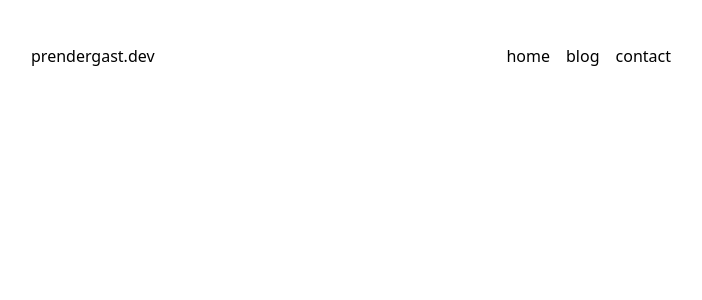
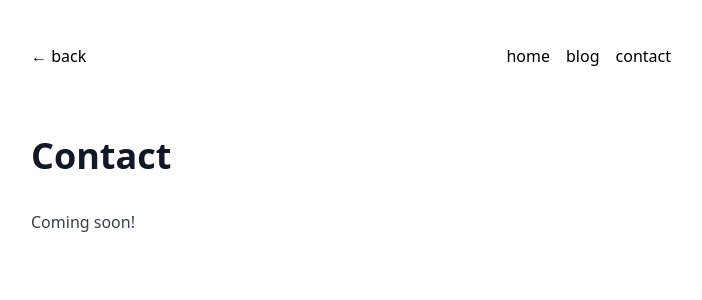
Before and after one commit to rprend/YAPS, a Next.js app: page /contact in a window 1280 px wide. Shown: the top 300 px of the page, without its empty margins (289-991 px from the left). Built offline with nearby package versions, Linux system fonts and the light colour scheme.

Commit message:
Fix the blogging system

```diff
--- /dev/null
+++ b/components/BlogList.tsx
@@ -0,0 +1,18 @@
+import { PostType } from "../interfaces/post"
+
+interface BlogListProps {
+  posts: PostType[]
+}
+
+export default function BlogList(props: BlogListProps): JSX.Element {
+  return (
+    <div>
+      {props.posts.map((post) => (
+        <div key={post.slug} className="flex flex-row justify-between">
+          <p><a href={`/blog/${post.slug}`}>{post.title}</a></p>
+          <p>{post.date}</p>
+        </div>
+      ))}
+    </div>
+  )
+}
--- a/components/homepage.tsx
+++ b/components/homepage.tsx
@@ -1,11 +1,11 @@
 import { PostType } from "../interfaces/post";
+import BlogList from "./BlogList";
 
 interface HomePageProps {
   posts: PostType[]
 }
 
 export function HomePage(props: HomePageProps): JSX.Element {
-  console.log(props)
   return (
     <article className="prose prose-slate mx-auto mb-12">
       <h3>Ryan&apos;s homepage</h3>
@@ -27,17 +27,7 @@ export function HomePage(props: HomePageProps): JSX.Element {
         </div>
       </div>
       <h3>Blog</h3>
-      <p>I write about things.</p>
-      {/* Make a for loop which goes over all of the posts*/}
-      <div>
-        {props.posts.map((post) => (
-          <div key={post.slug} className="flex flex-row justify-between">
-            <p><a href={`/blog/${post.slug}`}>{post.title}</a></p>
-            <p>{post.date}</p>
-          </div>
-        ))}
-      </div>
-
+      <BlogList posts={props.posts} />
     </article>
   )
 }
--- a/components/navbar.tsx
+++ b/components/navbar.tsx
@@ -1,18 +1,24 @@
 import Link from 'next/link'
 
-export interface SidebarProps {
+export interface NavbarProps {
+  showBackButton?: boolean
 }
 
-export default function Navbar(): JSX.Element {
+export default function Navbar(props: NavbarProps): JSX.Element {
 
   return (
     <header className="flex align-center items-center h-16 justify-between mb-12">
-    <h1 className="">prendergast.dev</h1>
-      <div className="flex flex-row space-x-4">
-        <Link href="/">home</Link>
-        <Link href="/blog">blog</Link>
-        <Link href="/contact">contact</Link>
-      </div>
+    {props.showBackButton && (
+      <p><Link href="/">&larr; back</Link></p>
+    )}
+    {!props.showBackButton && (
+      <p className="">prendergast.dev</p>
+    )}
+    <div className="flex flex-row space-x-4">
+      <Link href="/">home</Link>
+      <Link href="/blog">blog</Link>
+      <Link href="/contact">contact</Link>
+    </div>
     </header>
   )
 }
--- a/pages/blog.tsx
+++ b/pages/blog.tsx
@@ -1,7 +1,14 @@
 import Head from "next/head";
 import Navbar from "../components/navbar";
+import BlogList from "../components/BlogList";
+import { getAllPosts } from "../lib/api";
+import { PostType } from "../interfaces/post";
 
-export default function Blog(): JSX.Element {
+interface BlogProps {
+  allPosts: PostType[]
+}
+
+export default function Blog(props: BlogProps): JSX.Element {
   return (
     <div className='container mx-auto max-w-2xl px-4 mt-6'>
       <Head>
@@ -9,9 +16,18 @@ export default function Blog(): JSX.Element {
         <meta name="description" content="my personal site" />
         <link rel="icon" href="/favicon.ico" />
       </Head>
-      <Navbar />
-      <main className="">
-      </main>
+      <Navbar showBackButton={true} />
+      <article className="prose">
+        <BlogList posts={props.allPosts} />
+      </article>
     </div>
   )
 }
+
+export const getStaticProps = async () => {
+  const allPosts = getAllPosts()
+
+  return {
+    props: { allPosts },
+  }
+}
--- a/pages/blog/[slug].tsx
+++ b/pages/blog/[slug].tsx
@@ -18,7 +18,7 @@ export default function Post(props: PostProps) {
         <meta name="description" content="my personal site" />
         <link rel="icon" href="/favicon.ico" />
       </Head>
-      <Navbar />
+      <Navbar showBackButton={true}/>
       <BlogPost content={props.post.content} />
     </div>
   )
--- a/pages/contact.tsx
+++ b/pages/contact.tsx
@@ -9,9 +9,11 @@ export default function Contact(): JSX.Element {
       <meta name="description" content="my personal site" />
       <link rel="icon" href="/favicon.ico" />
     </Head>
-    <Navbar />
-    <main className="">
-    </main>
+    <Navbar showBackButton={true} />
+    <article className="prose">
+      <h1>Contact</h1>
+      <p>Coming soon!</p>
+    </article>
   </div>
   )
 }
--- a/pages/index.tsx
+++ b/pages/index.tsx
@@ -22,7 +22,6 @@ export default function Home(props: HomeProps): JSX.Element {
       />
     </div>
   )
-
 }
 
 // Static generation
```
Also changed, not shown: posts/testing.md (+2 -2 lines), posts/testing2.md (deleted, +0 -9 lines).
